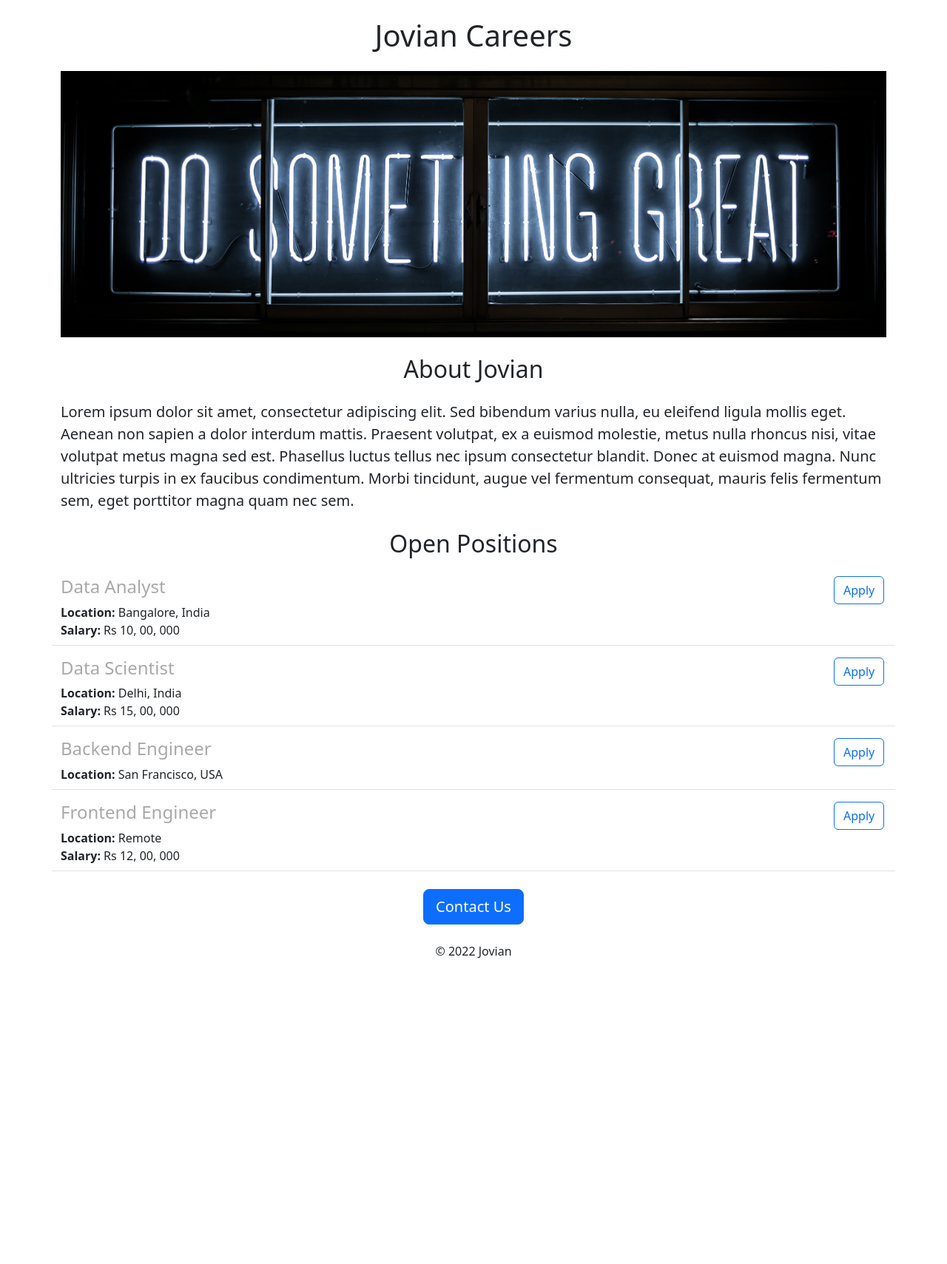
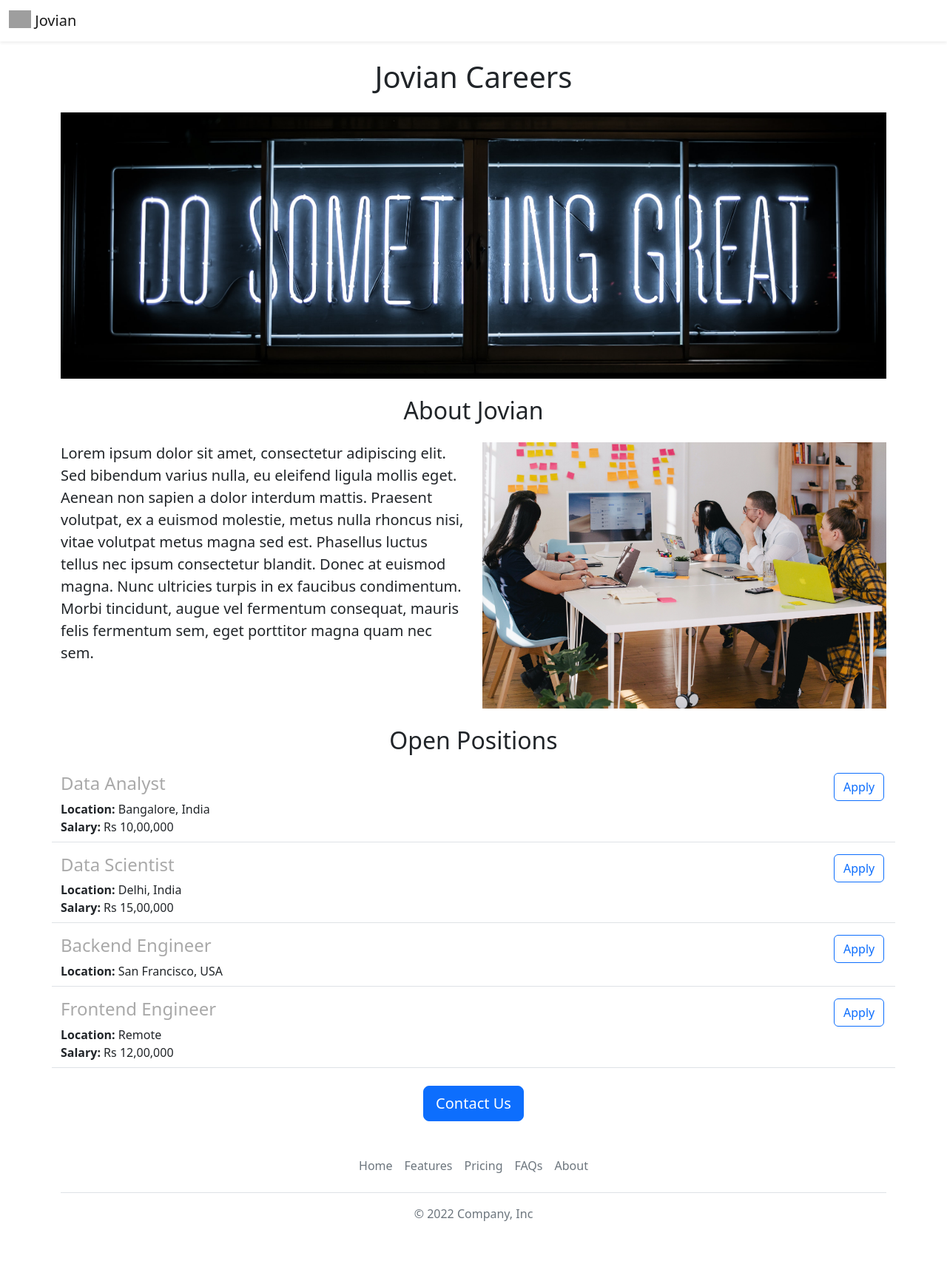
Before and after one commit to nageshpk/jovian-flask-site, a Flask app: page / in a window 1280 px wide. Shown: the whole page at 74% size. Before the commit the page ends 1296 px from the top, so only its background shows below. Run offline with Flask 2, Linux system fonts and the light colour scheme; grey boxes are pictures that could not be loaded.

Commit message:
-Add navbar, footer, people image -changed CSS to fit people image

```diff
--- a/main.py
+++ b/main.py
@@ -7,13 +7,13 @@ JOBS = [
         'id': 1,
         'title': 'Data Analyst',
         'location': 'Bangalore, India',
-        'salary': 'Rs 10, 00, 000'
+        'salary': 'Rs 10,00,000'
     },
     {
         'id': 2,
         'title': 'Data Scientist',
         'location': 'Delhi, India',
-        'salary': 'Rs 15, 00, 000'
+        'salary': 'Rs 15,00,000'
     },
     {
         'id': 3,
@@ -25,7 +25,7 @@ JOBS = [
         'id': 4,
         'title': 'Frontend Engineer',
         'location': 'Remote',
-        'salary': 'Rs 12, 00, 000'
+        'salary': 'Rs 12,00,000'
     },
 ]
 
--- a/static/css/main.css
+++ b/static/css/main.css
@@ -2,7 +2,8 @@ body {
   font-family: Poppins, sans-serif;
 }
 
-#banner {
+#banner,
+#people-img {
   width: 100%;
   height: 360px;
   object-fit: cover;
--- /dev/null
+++ b/templates/footer.html
@@ -0,0 +1,12 @@
+<div class="container">
+  <footer class="py-3 my-4">
+    <ul class="nav justify-content-center border-bottom pb-3 mb-3">
+      <li class="nav-item"><a href="#" class="nav-link px-2 text-muted">Home</a></li>
+      <li class="nav-item"><a href="#" class="nav-link px-2 text-muted">Features</a></li>
+      <li class="nav-item"><a href="#" class="nav-link px-2 text-muted">Pricing</a></li>
+      <li class="nav-item"><a href="#" class="nav-link px-2 text-muted">FAQs</a></li>
+      <li class="nav-item"><a href="#" class="nav-link px-2 text-muted">About</a></li>
+    </ul>
+    <p class="text-center text-muted">&copy; 2022 Company, Inc</p>
+  </footer>
+</div>
--- a/templates/home.html
+++ b/templates/home.html
@@ -12,11 +12,18 @@
     <link href="https://cdn.jsdelivr.net/npm/bootstrap@5.2.1/dist/css/bootstrap.min.css" rel="stylesheet" integrity="sha384-iYQeCzEYFbKjA/T2uDLTpkwGzCiq6soy8tYaI1GyVh/UjpbCx/TYkiZhlZB6+fzT" crossorigin="anonymous">
   </head>
   <body>
+    {% include 'nav.html' %}
     <div class="container">
       <h1 class="text-center mt-4 mb-4">{{company_name}} Careers</h1>
       <img class="img-fluid" id="banner" src="https://jovian-flask-site.blannc.repl.co/static/images/banner.jpg">
       <h2 class="text-center mt-4 mb-4">About Jovian</h2>
-      <p class="lead">Lorem ipsum dolor sit amet, consectetur adipiscing elit. Sed bibendum varius nulla, eu eleifend ligula mollis eget. Aenean non sapien a dolor interdum mattis. Praesent volutpat, ex a euismod molestie, metus nulla rhoncus nisi, vitae volutpat metus magna sed est. Phasellus luctus tellus nec ipsum consectetur blandit. Donec at euismod magna. Nunc ultricies turpis in ex faucibus condimentum. Morbi tincidunt, augue vel fermentum consequat, mauris felis fermentum sem, eget porttitor magna quam nec sem.</p>
+      <div class="row">
+        <div class="col-md-6">
+        <p class="lead">Lorem ipsum dolor sit amet, consectetur adipiscing elit. Sed bibendum varius nulla, eu eleifend ligula mollis eget. Aenean non sapien a dolor interdum mattis. Praesent volutpat, ex a euismod molestie, metus nulla rhoncus nisi, vitae volutpat metus magna sed est. Phasellus luctus tellus nec ipsum consectetur blandit. Donec at euismod magna. Nunc ultricies turpis in ex faucibus condimentum. Morbi tincidunt, augue vel fermentum consequat, mauris felis fermentum sem, eget porttitor magna quam nec sem.</p></div>
+        <div class="d-none d-md-block col-md-6">
+          <img id="people-img" src="/static/images/people.jpg">
+        </div>
+      </div>
       <h2 class="text-center mt-4 mb-4">Open Positions</h2>
       <p>
         {% for job in jobs %}
@@ -26,7 +33,7 @@
       <div class="text-center mt-4 mb-4">
         <button class="btn btn-primary btn-lg">Contact Us</button>
       </div>
-      <p class="text-center mt-4 mb-4">&copy; 2022 Jovian</p>
     </div>
   </body>
+  {% include 'footer.html' %}
 </html>
--- /dev/null
+++ b/templates/nav.html
@@ -0,0 +1,9 @@
+<nav class="navbar shadow-sm fixed-top bg-white">
+  <div class="container-fluid">
+    <a class="navbar-brand" href="#">
+      <img src="/static/images/jovian-icon.png" alt="Logo" width="30" height="24" class="d-inline-block align-text-top">
+      Jovian
+    </a>
+  </div>
+</nav>
+<div style="height: 56px;"></div>
```
Also changed, not shown: static/images/people.jpg (added).
